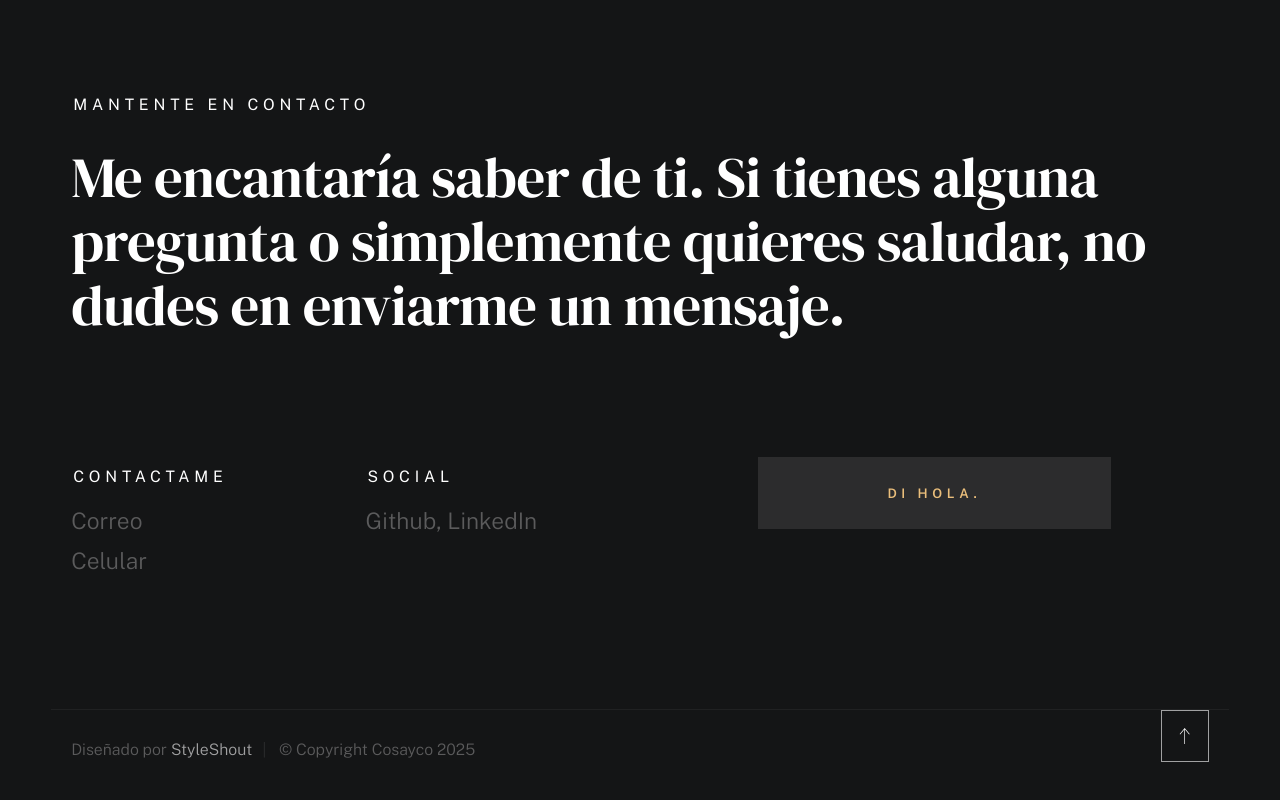
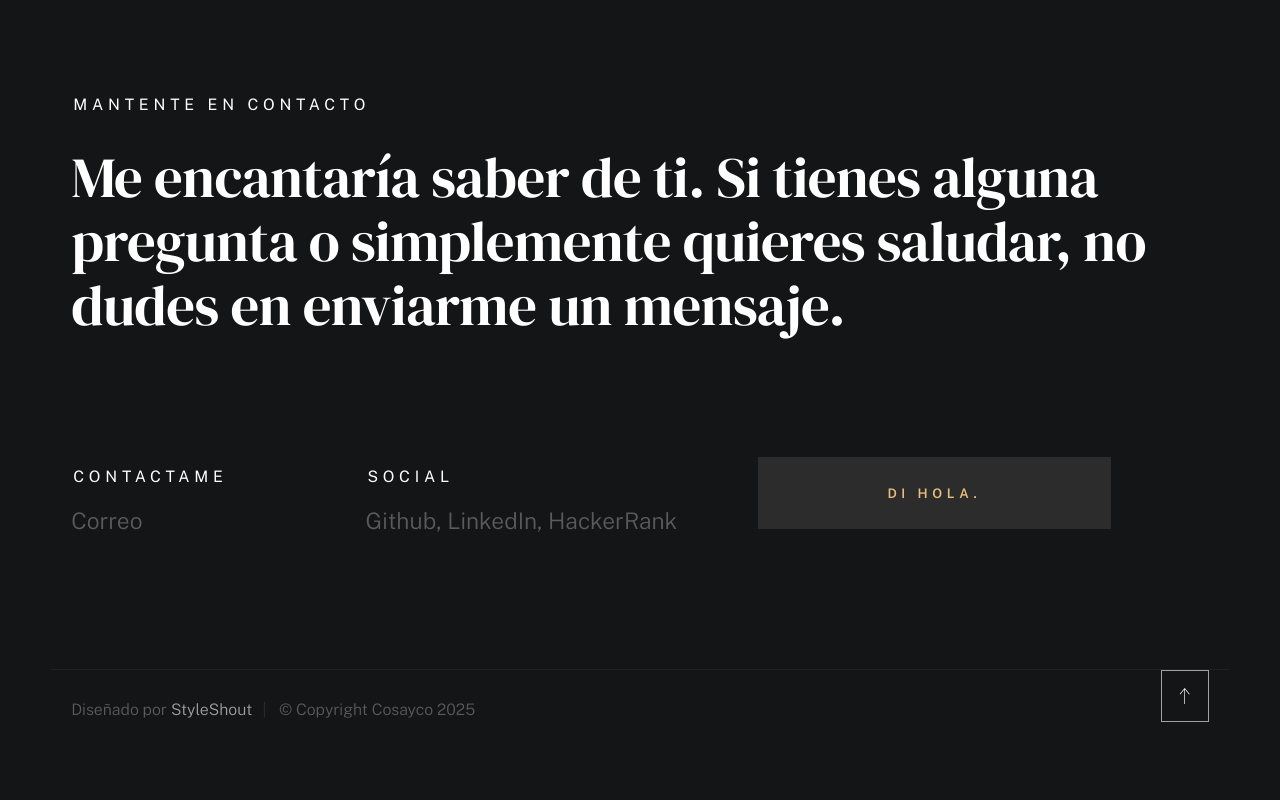
Before and after one commit to cosayco/Portafolio, a plain HTML site: page index.html in a window 1280 px wide. Shown: the part 4500-5300 px from the top of the page. Drawn offline with nearby package versions, Linux system fonts and the light colour scheme; a web font is replaced by a local one.

Commit message:
Agregando social

```diff
--- a/index.html
+++ b/index.html
@@ -312,7 +312,7 @@
                         <h3 class="text-pretitle">Contactame</h3>
                         <p class="contact-links">
                             <a href="mailto:carlos.duran.palape@gmail.com" class="mailtoui">Correo</a> <br>
-                            <a href="tel:+56969696969">Celular</a>
+
                         </p>
                     </div>
                     <div class="column lg-4 md-5 tab-6 stack-on-550 contact-block">
@@ -320,6 +320,7 @@
                         <ul class="contact-social">
                             <li><a href="https://github.com/cosayco">Github</a></li>
                             <li><a href="https://www.linkedin.com/in/carlosduranp/">LinkedIn</a></li>
+                            <li><a href="https://www.hackerrank.com/profile/carlos_duran_pa1">HackerRank</a></li>
                         </ul>
                     </div>
                     <div class="column lg-4 md-12 contact-block">
```
